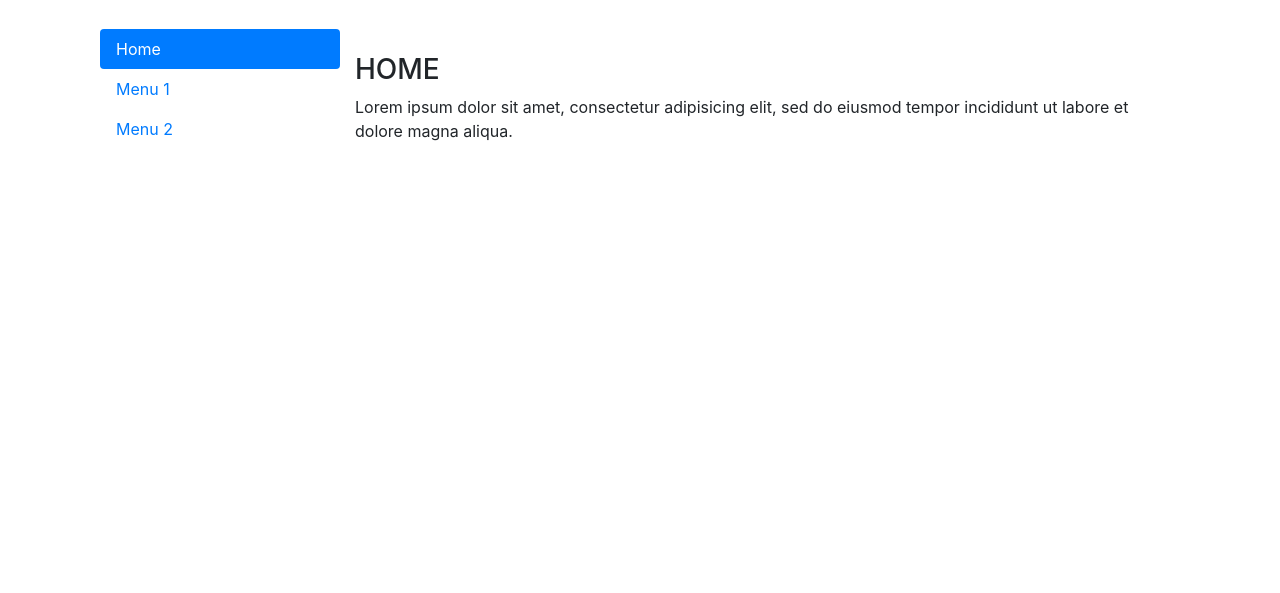
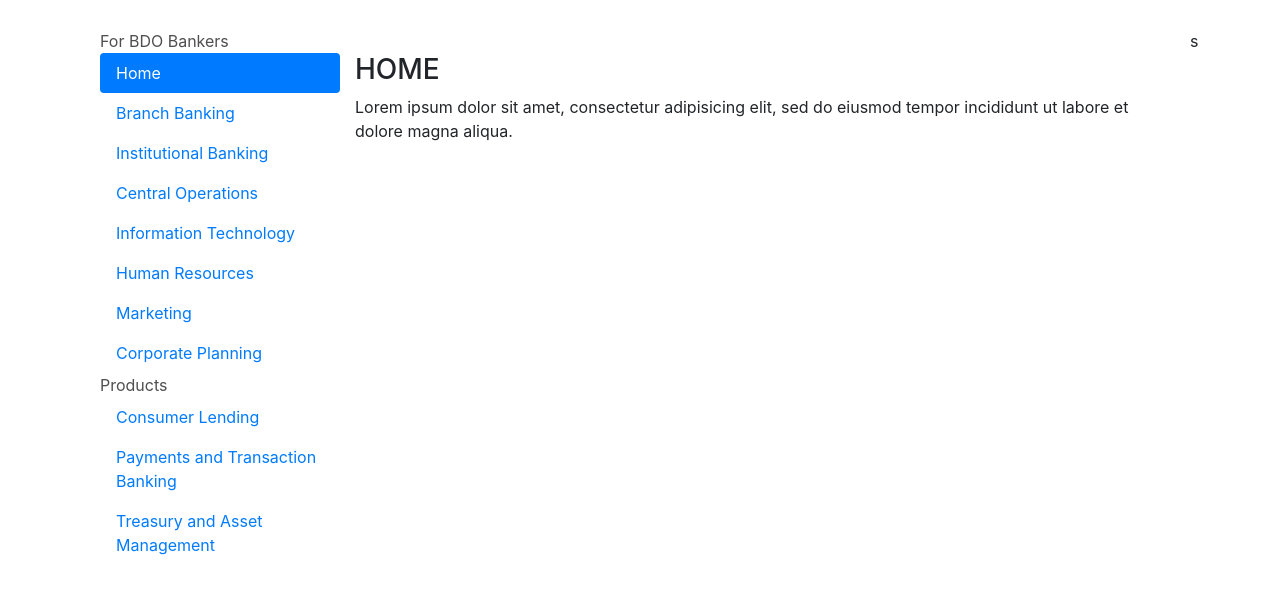
Before and after one commit to BeaUy/AzureTestSite3, a plain HTML site: page policy1.html in a window 1280 px wide. Shown: the part 65-658 px from the top of the page. Drawn offline with nearby package versions, Linux system fonts and the light colour scheme.

Commit message:
Update policy1.html

```diff
--- a/policy1.html
+++ b/policy1.html
@@ -1,7 +1,7 @@
 <!DOCTYPE html>
 <html lang="en">
 <head>
-  <title>Policy Index</title>
+  <title>Bootstrap Example</title>
   <meta charset="utf-8">
   <meta name="viewport" content="width=device-width, initial-scale=1">
   <link rel="stylesheet" href="https://maxcdn.bootstrapcdn.com/bootstrap/4.5.2/css/bootstrap.min.css">
@@ -22,14 +22,40 @@
   <!-- Nav pills -->
     <div class="leftcolumn">
     <ul class="nav nav-pills flex-column" role="tablist">
+      <li>For BDO Bankers</li>
       <li class="nav-item">
         <a class="nav-link active" data-toggle="pill" href="#home">Home</a>
       </li>
       <li class="nav-item">
-        <a class="nav-link" data-toggle="pill" href="#menu1">Menu 1</a>
+        <a class="nav-link" data-toggle="pill" href="#menu1">Branch Banking </a>
       </li>
       <li class="nav-item">
-        <a class="nav-link" data-toggle="pill" href="#menu2">Menu 2</a>
+        <a class="nav-link" data-toggle="pill" href="#menu2">Institutional Banking</a>
+      </li>
+      <li class="nav-item">
+        <a class="nav-link" data-toggle="pill" href="#menu3">Central Operations</a>
+      </li>
+      <li class="nav-item">
+        <a class="nav-link" data-toggle="pill" href="#menu4">Information Technology</a>
+      </li>
+      <li class="nav-item">
+        <a class="nav-link" data-toggle="pill" href="#menu5">Human Resources</a>
+      </li>
+      <li class="nav-item">
+        <a class="nav-link" data-toggle="pill" href="#menu6">Marketing</a>
+      </li>
+      <li class="nav-item">
+        <a class="nav-link" data-toggle="pill" href="#menu7">Corporate Planning</a>
+      </li>
+      <li>Products</li>
+      <li class="nav-item">
+        <a class="nav-link" data-toggle="pill" href="#menu8">Consumer Lending</a>
+      </li>
+      <li class="nav-item">
+        <a class="nav-link" data-toggle="pill" href="#menu9">Payments and Transaction Banking</a>
+      </li>
+      <li class="nav-item">
+        <a class="nav-link" data-toggle="pill" href="#menu10">Treasury and Asset Management</a>
       </li>
     </ul>
     </div>
@@ -42,11 +68,43 @@
           <p>Lorem ipsum dolor sit amet, consectetur adipisicing elit, sed do eiusmod tempor incididunt ut labore et dolore magna aliqua.</p>
         </div>
         <div id="menu1" class="container tab-pane fade"><br>
-          <h3>Menu 1</h3>
+          <h3>Branch Banking</h3>
           <p>Ut enim ad minim veniam, quis nostrud exercitation ullamco laboris nisi ut aliquip ex ea commodo consequat.</p>
         </div>
         <div id="menu2" class="container tab-pane fade"><br>
-          <h3>Menu 2</h3>
+          <h3>Institutional Banking</h3>
+          <p>Sed ut perspiciatis unde omnis iste natus error sit voluptatem accusantium doloremque laudantium, totam rem aperiam.</p>
+        </div>
+        <div id="menu3" class="container tab-pane fade"><br>
+          <h3>Central Operations</h3>
+          <p>Sed ut perspiciatis unde omnis iste natus error sit voluptatem accusantium doloremque laudantium, totam rem aperiam.</p>
+        </div>
+        <div id="menu4" class="container tab-pane fade"><br>
+          <h3>Information Technology</h3>
+          <p>Sed ut perspiciatis unde omnis iste natus error sit voluptatem accusantium doloremque laudantium, totam rem aperiam.</p>
+        </div>
+        <div id="menu5" class="container tab-pane fade"><br>
+          <h3>Human Resources</h3>
+          <p>Sed ut perspiciatis unde omnis iste natus error sit voluptatem accusantium doloremque laudantium, totam rem aperiam.</p>
+        </div>
+        <div id="menu6" class="container tab-pane fade"><br>
+          <h3>Marketing</h3>
+          <p>Sed ut perspiciatis unde omnis iste natus error sit voluptatem accusantium doloremque laudantium, totam rem aperiam.</p>
+        </div>
+        <div id="menu7" class="container tab-pane fade"><br>
+          <h3>Corporate Planning</h3>
+          <p>Sed ut perspiciatis unde omnis iste natus error sit voluptatem accusantium doloremque laudantium, totam rem aperiam.</p>
+        </div>
+        <div id="menu8" class="container tab-pane fade"><br>
+          <h3>Consumer Lending</h3>
+          <p>Sed ut perspiciatis unde omnis iste natus error sit voluptatem accusantium doloremque laudantium, totam rem aperiam.</p>
+        </div>
+        <div id="menu9" class="container tab-pane fade"><br>
+          <h3>Payments and Transaction Banking</h3>
+          <p>Sed ut perspiciatis unde omnis iste natus error sit voluptatem accusantium doloremque laudantium, totam rem aperiam.</p>
+        </div>
+        <div id="menu10" class="container tab-pane fade"><br>
+          <h3>Treasury and Asset Management</h3>
           <p>Sed ut perspiciatis unde omnis iste natus error sit voluptatem accusantium doloremque laudantium, totam rem aperiam.</p>
         </div>
         </div>
@@ -55,3 +113,4 @@
 </div>
 </body>
 </html>
+s
```
